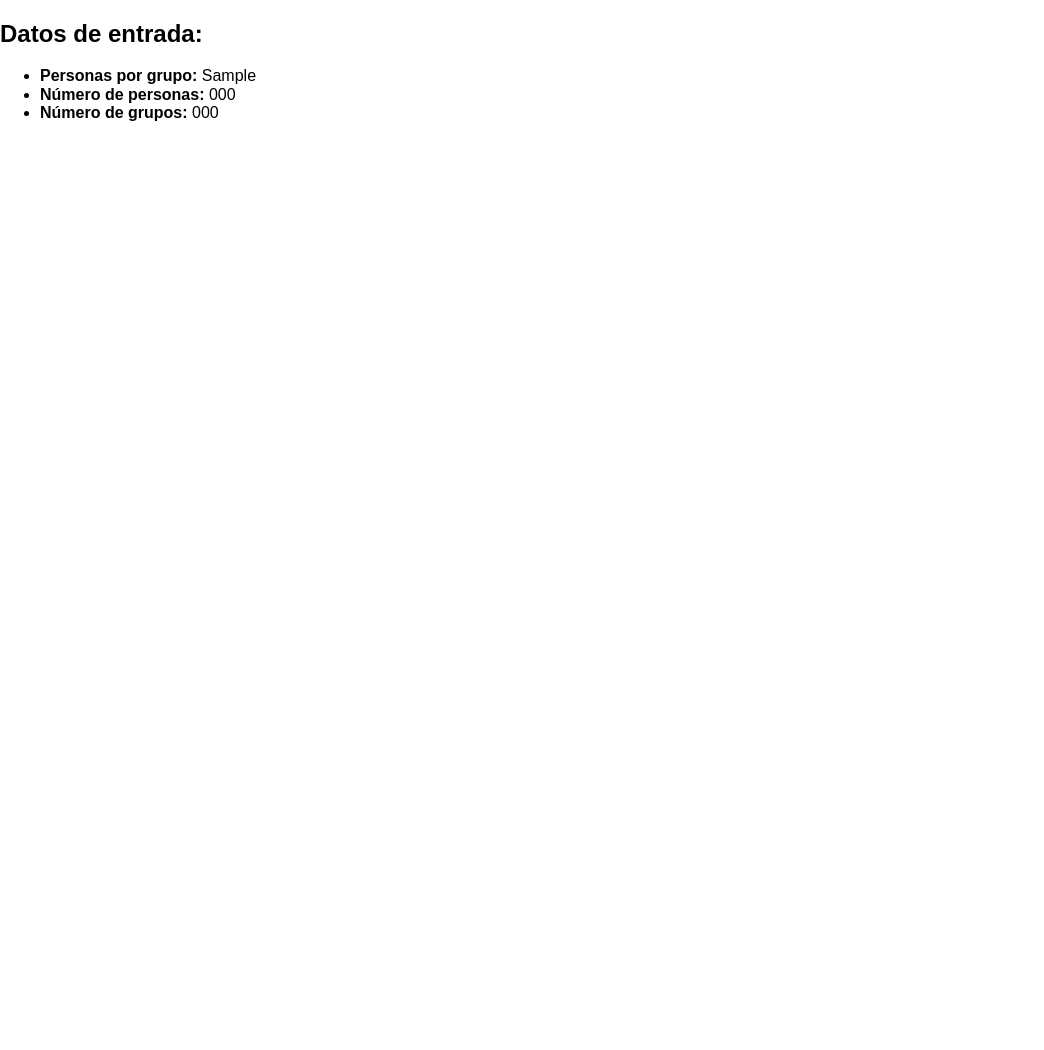
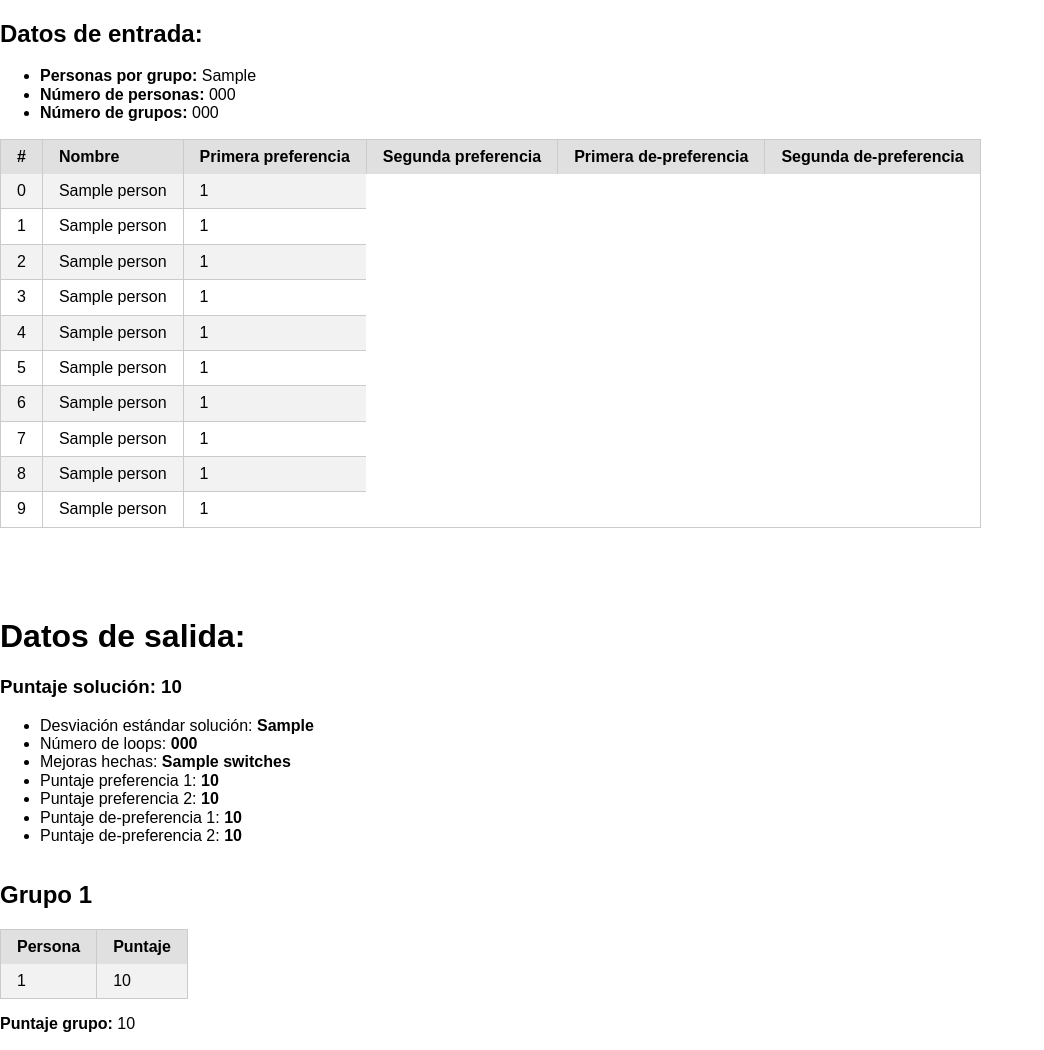
Before and after one commit to JavierCabezas/genetic-sorting-flask, a Flask app: template app/templates/results.html in a window 1280 px wide. Shown: the whole page, without its empty margins (0-1044 px from the left). Before the commit the page ends 121 px from the top, so only its background shows below. Run offline with Flask 2, Linux system fonts and the light colour scheme; the template is opened without the code that fills it: most values are stand-ins (such as "Sample title", 1, 10 or a date in 2020).

Commit message:
Printing all the information on the results template :D

```diff
--- a/app/main.py
+++ b/app/main.py
@@ -27,7 +27,11 @@
         person_class = Person(matrix)
         genetic_class = Genetic(person_class, 3)
         genetic_class.calculate()
-        return render_template("results.html", genetic_class=genetic_class)
+        return render_template("results.html",
+            genetic_class=genetic_class,
+            person_class=genetic_class.person_class,
+            groups=genetic_class.get_sub_groups(genetic_class.groups)
+        )
 
 if __name__ == "__main__":
     # Only for debugging while developing
--- a/app/templates/results.html
+++ b/app/templates/results.html
@@ -1,5 +1,4 @@
 <!DOCTYPE html>
-<html>
 <head>
     <title>Resultado de super-armador de grupos</title>
     <meta charset="utf-8">
@@ -12,10 +11,83 @@
 
         <ul>
             <li><b>Personas por grupo: </b> {{ genetic_class.persons_per_group }} </li>
-            <li><b>Número de personas: </b> {{ genetic_class.person_class.number_of_persons() }} </li>
+            <li><b>Número de personas: </b> {{ person_class.number_of_persons() }} </li>
             <li><b>Número de grupos: </b> {{ genetic_class.number_of_sub_groups() }} </li>
         </ul>
 
-
+        <table class="pure-table pure-table-bordered pure-table-striped">
+            <thead>
+            <tr>
+                <th>#</th>
+                <th>Nombre</th>
+                <th>Primera preferencia</th>
+                <th>Segunda preferencia</th>
+                <th>Primera de-preferencia</th>
+                <th>Segunda de-preferencia</th>
+            </tr>
+            </thead>
+            <tbody>
+            {% for idx in range(0, person_class.number_of_persons()) %}
+                {% set person = person_class.persons[idx] %}
+                {% set pref_key = person_class.INDEX_PREFERENCES %}
+                <tr>
+                    <td> {{ idx }}</td>
+                    <td> {{ person[person_class.INDEX_NAME] }} </td>
+                    {% for preference_idx in person_class.INDEXES_PREFERENCES %}
+                        {% set prefered_person_id = person[pref_key][preference_idx] %}
+                        <td> {{ person_class.get_name_from_person_id(prefered_person_id) }} </td>
+                    {% endfor %}
+                </tr>
+            {% endfor %}
+            </tbody>
+        </table>
     </div>
 </div>
+
+
+<p>&nbsp;</p>
+<p>&nbsp;</p>
+
+<h1>Datos de salida:</h1>
+
+<h3> Puntaje solución: <b>{{ genetic_class.get_groups_score(groups, person_class) }} </b></h3>
+
+<ul>
+    <li> Desviación estándar solución: <b> {{ genetic_class.get_sub_group_std(groups, person_class) }}  </b></li>
+    <li> Número de loops: <b> {{ genetic_class.NUMBER_OF_LOOPS }} </b></li>
+    <li> Mejoras hechas: <b> {{ genetic_class.switches }} </b></li>
+    <li> Puntaje preferencia 1: <b> {{ person_class.SCORE_PREF_1 }}  </b></li>
+    <li> Puntaje preferencia 2: <b> {{ person_class.SCORE_PREF_2 }} </b></li>
+    <li> Puntaje de-preferencia 1: <b> {{ person_class.SCORE_DEPREF_1 }} </b></li>
+    <li> Puntaje de-preferencia 2: <b> {{ person_class.SCORE_DEPREF_2 }} </b></li>
+</ul>
+
+<div class="pure-g">
+     {% for group in groups %}
+         {% set group_number = 0 %}
+         <div class="pure-u-1-3">
+            {% set group_number = group_number + 1 %}
+            <h2>Grupo {{ group_number }}  </h2>
+            <table class="pure-table pure-table-bordered pure-table-striped">
+                <thead>
+                <tr>
+                    <th>Persona</th>
+                    <th>Puntaje</th>
+                </tr>
+                <tbody>
+                {% for student_id in group %}
+                    <tr>
+                        <td> {{ person_class.get_name_from_person_id(student_id) }} </td>
+                        {% set preferences = person_class.persons[student_id][person_class.INDEX_PREFERENCES] %}
+                        <td> {{ person_class.get_score_from_person_perspective(group, preferences, person_class.score_cache_dict) }} </td>
+                    </tr>
+                {% endfor %}
+                </tbody>
+            </table>
+            <p><b>Puntaje grupo:</b> {{ genetic_class.get_groups_score([group], person_class) }} </p>
+        </div>
+    {% endfor %}
+</div>
+
+</body>
+</html>
```
Also changed, not shown: app/models/person.py (+18 -1 lines).
